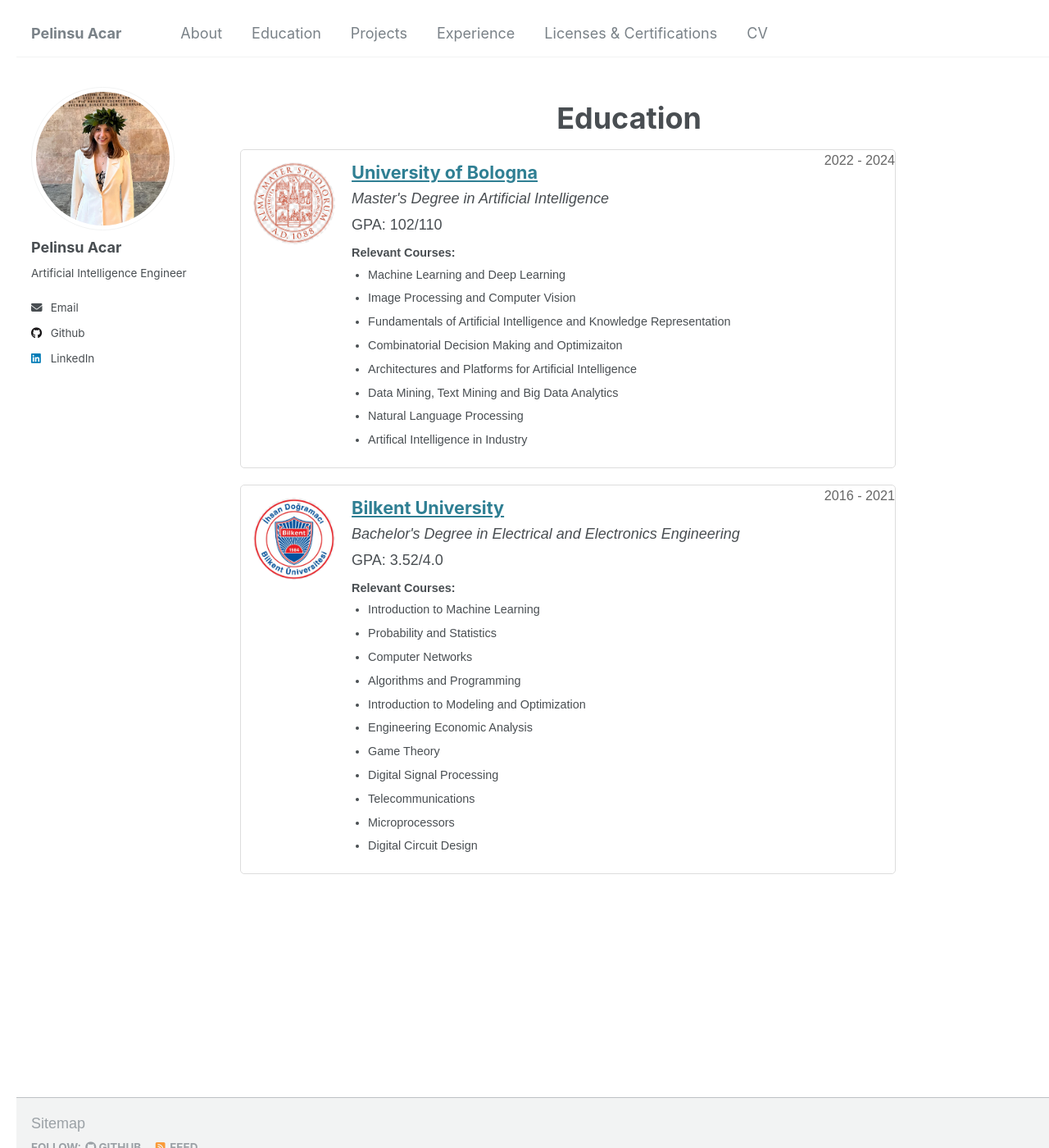
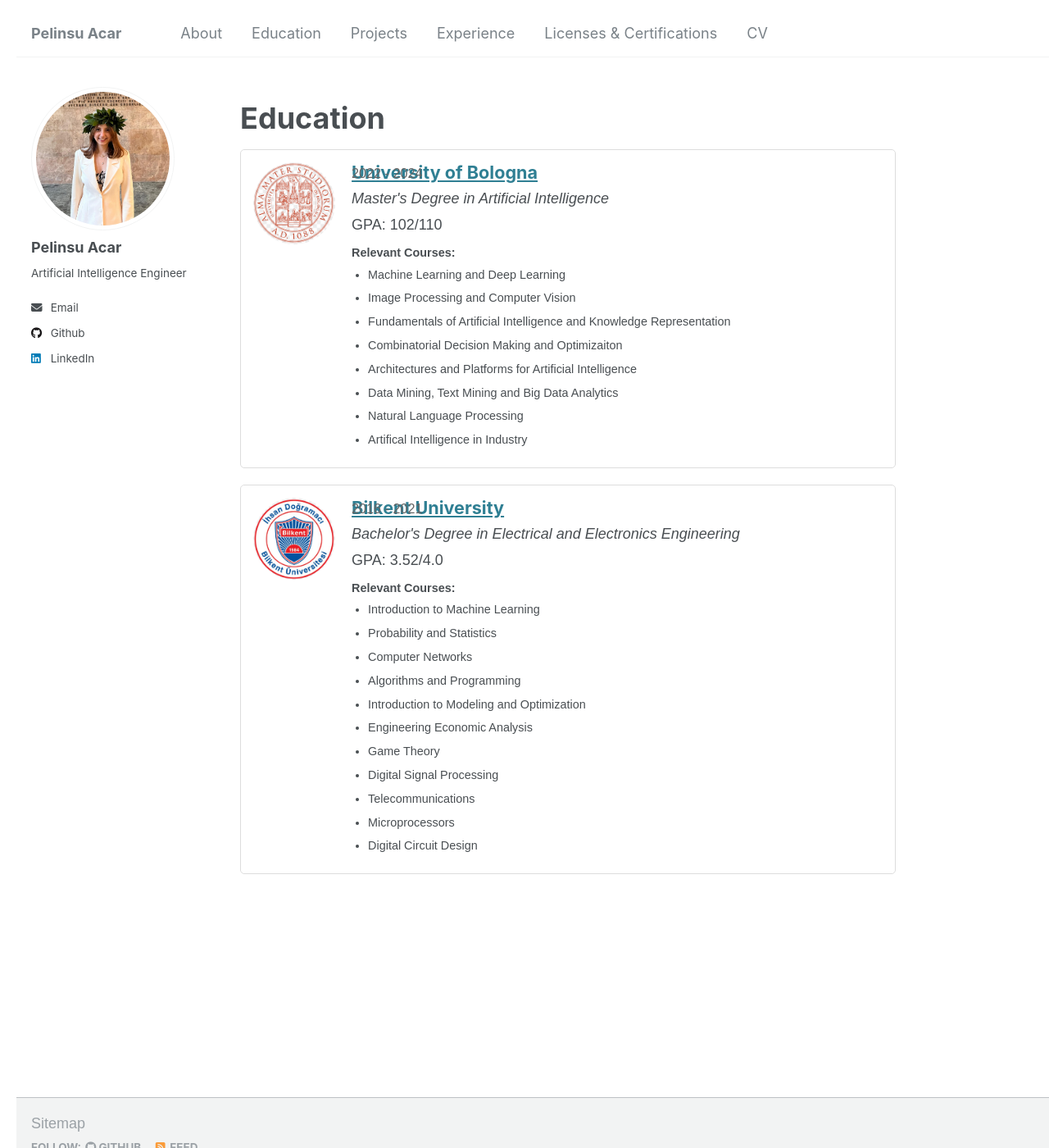
Before and after one commit to pelinsuacar/pelinsuacar.github.io, a Jekyll site: the page built from _pages/education.md, in a window 1280 px wide and 1400 px high. Shown: the whole window at 82% size. Built offline with Jekyll 4.4.1, drawn with Linux system fonts in a browser that asks for light colours.

Commit message:
Update education.html

```diff
--- a/_layouts/education.html
+++ b/_layouts/education.html
@@ -32,7 +32,7 @@ layout: default
     margin: 20px;
   }
   .page__title {
-  text-align: center; /* Center the title */
+  text-align: left; /* Center the title */
   font-size: 2em; /* Adjust font size as needed */
   margin-bottom: 20px; /* Add some space below the title */
   }
@@ -75,8 +75,8 @@ layout: default
     font-size: 0.9em;
     color: #666;
     position: absolute;
-    top: 0;
-    right: 0;
+    top: 15;
+    right: 15;
   }
   .degree {
     margin: 5px 0;
```
